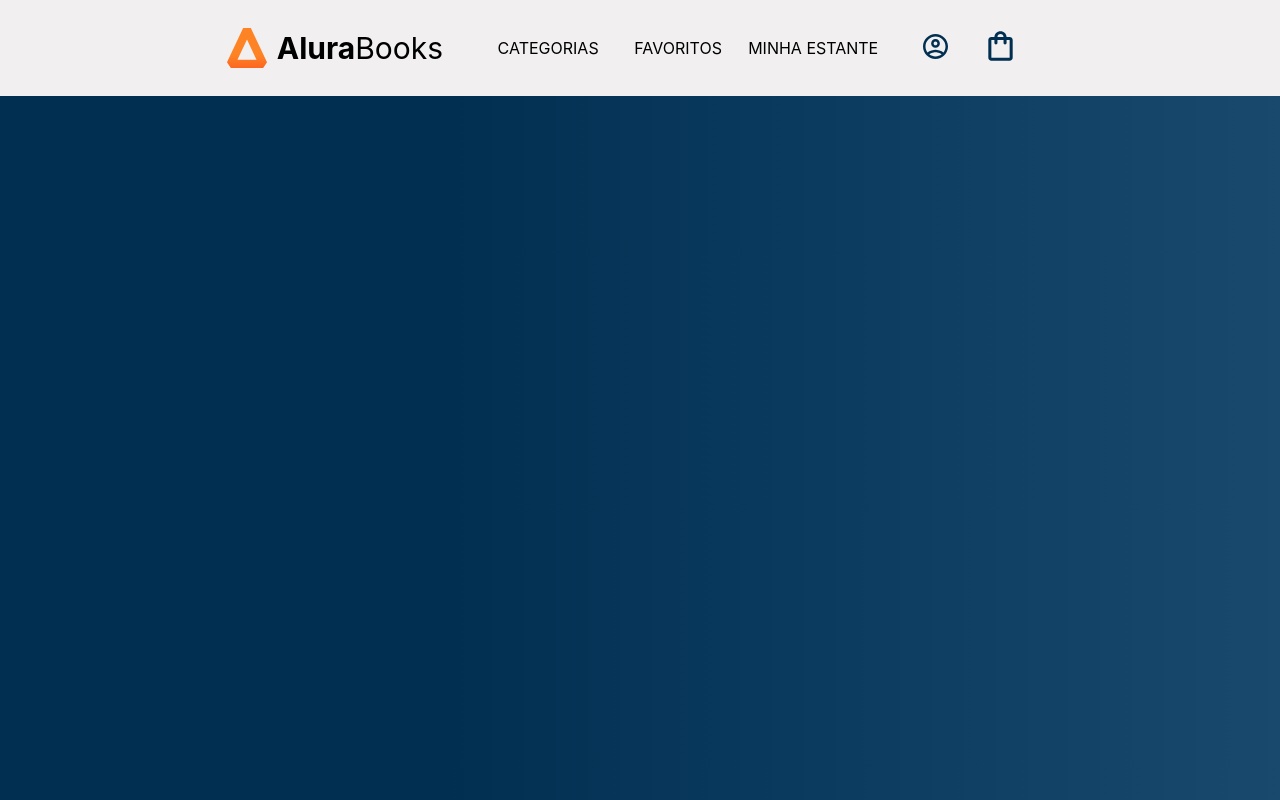
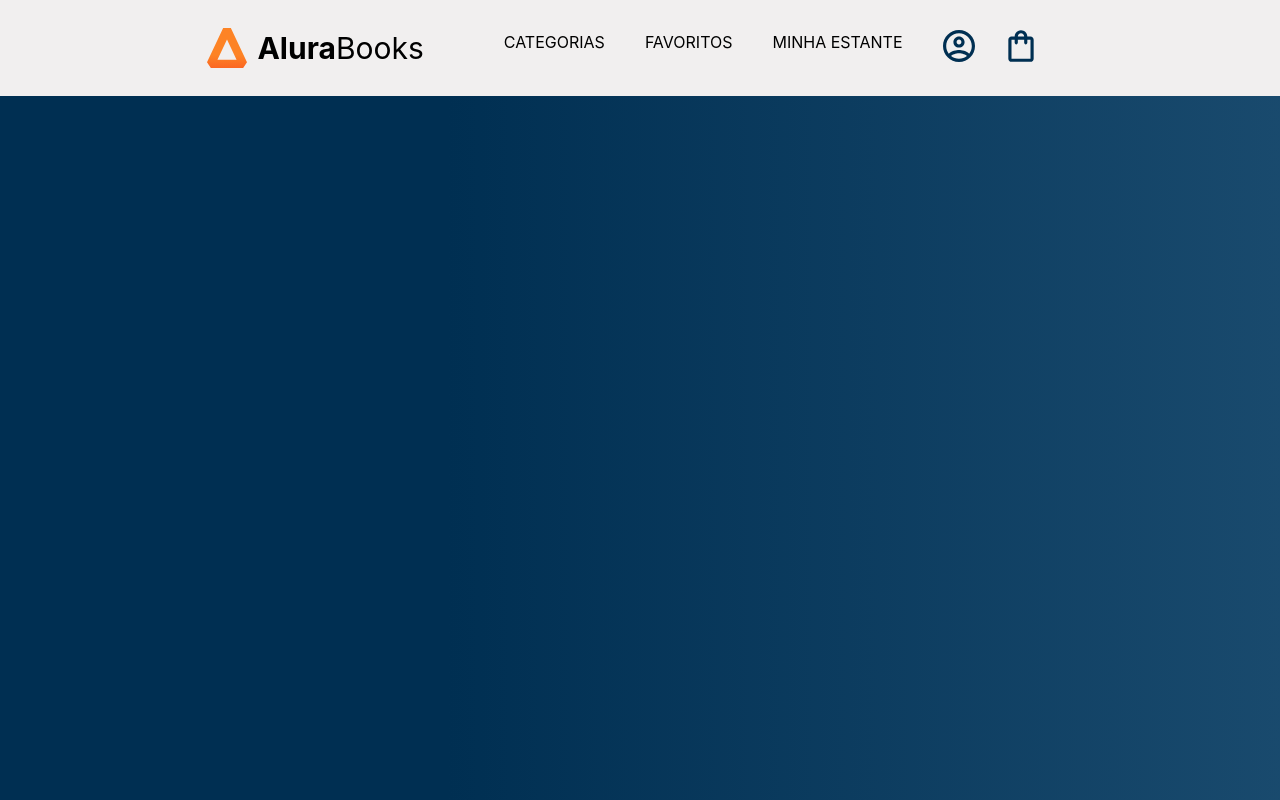
Before and after one commit to Bento-Hertz/Alura-Books, a React (Create React App) app: page / in a window 1280 px wide. Built offline with nearby package versions, Linux system fonts and the light colour scheme.

Commit message:
implementing styled compononents

```diff
--- a/src/App.css
+++ /dev/null
@@ -1,9 +0,0 @@
-.App {
-  width: 100vw;
-  height: 100vh;
-  background-image: linear-gradient(90deg, #002F52 35%, #326589 165%);
-}
-
-li {
-  list-style: none;
-}
--- a/src/App.js
+++ b/src/App.js
@@ -1,11 +1,21 @@
-import './App.css';
 import Header from './componentes/Header';
+import styled from 'styled-components';
+
+const AppContainer = styled.div`
+  width: 100vw;
+  height: 100vh;
+  background-image: linear-gradient(90deg, #002F52 35%, #326589 165%);
+
+  li {
+    list-style: none;
+  }
+`
 
 function App() {
   return (
-    <div className='App'>
+    <AppContainer>
       <Header/>
-    </div>
+    </AppContainer>
   );
 }
 
--- a/src/componentes/Header/estilo.css
+++ /dev/null
@@ -1,5 +0,0 @@
-.App-header {
-    background-color: rgb(241, 239, 239);
-    display: flex;
-    justify-content: center;
-  }
--- a/src/componentes/Header/index.js
+++ b/src/componentes/Header/index.js
@@ -1,15 +1,21 @@
-import './estilo.css';
 import Logo from '../Logo';
 import OpcoesHeader from '../OpcoesHeader';
 import IconesHeader from '../IconesHeader';
+import styled from 'styled-components';
+
+const HeaderContainer = styled.header`
+    background-color: rgb(241, 239, 239);
+    display: flex;
+    justify-content: center;
+`
 
 function Header() {
     return(
-        <header className='App-header'>
+        <HeaderContainer>
             <Logo/>
             <OpcoesHeader/>
             <IconesHeader/>
-        </header>
+        </HeaderContainer>
     );
 }
 
--- a/src/componentes/IconesHeader/estilo.css
+++ /dev/null
@@ -1,9 +0,0 @@
-.icones {
-    display: flex;
-    align-items: center;
-  }
-
-  .icone {
-    margin-right: 40px;
-    width: 25px;
-  }
--- a/src/componentes/IconesHeader/index.js
+++ b/src/componentes/IconesHeader/index.js
@@ -1,16 +1,26 @@
-import './estilo.css';
 import perfil from '../../imagens/perfil.svg';
 import sacola from '../../imagens/sacola.svg';
+import styled from 'styled-components';
+
+const Icone = styled.li`
+  margin-right: 40px;
+  width: 25px;
+`
+
+const Icones = styled.ul`
+  display: flex;
+  align-items: center;
+`
 
 const icones = [perfil, sacola];
 
 function IconesHeader() {
     return (
-        <ul className='icones'>
+        <Icones className='icones'>
           { icones.map( (icone) => (
-            <li><img className='icone' src={icone} alt='icone'></img></li>
+            <Icone><img className='icone' src={icone} alt='icone'></img></Icone>
           ))}
-        </ul>
+        </Icones>
     );
 }
 
--- a/src/componentes/OpcoesHeader/estilo.css
+++ /dev/null
@@ -1,15 +0,0 @@
-.opcoes {
-    display: flex;
-  }
-
-  .opcao {
-     font-size: 16px;
-     display: flex;
-     justify-content: center;
-     align-items: center;
-     text-align: center;
-     height: 100%;
-     padding: 0 5px;
-     cursor: pointer;
-     min-width: 120px;
-  }
--- a/src/componentes/OpcoesHeader/index.js
+++ b/src/componentes/OpcoesHeader/index.js
@@ -1,14 +1,29 @@
-import './estilo.css';
+import styled from 'styled-components';
+
+const Opcoes = styled.ul`
+  display: flex;
+`
+const Opcao = styled.li`
+  font-size: 16px;
+  display: flex;
+  justify-content: center;
+  align-items: center;
+  text-align: center;
+  height: 100%;
+  padding: 0 5px;
+  cursor: pointer;
+  min-width: 120px;
+`
 
 const textoOpcoes = ['CATEGORIAS', 'FAVORITOS', 'MINHA ESTANTE'];
 
 function OpcoesHeader() {
     return (
-        <ul className='opcoes'>
+        <Opcoes>
           { textoOpcoes.map( (texto) => (
-            <li className='opcao'><p>{texto}</p></li>
+            <Opcoes><p>{texto}</p></Opcoes>
           ))}
-        </ul>
+        </Opcoes>
     );
 }
 
--- a/src/componentes/logo/estilo.css
+++ /dev/null
@@ -1,13 +0,0 @@
-.logo {
-    display: flex;
-    align-items: center;
-    font-size: 30px;
-}
-
-.logo-img {
-    margin-right: 10px;
-}
-
-.negrito {
-    font-weight: bold;
-}
--- a/src/componentes/logo/index.js
+++ b/src/componentes/logo/index.js
@@ -1,12 +1,24 @@
-import './estilo.css';
 import logo from '../../imagens/logo.svg';
+import styled from 'styled-components';
+
+const LogoContainer = styled.div`
+    display: flex;
+    align-items: center;
+    font-size: 30px;
+`
+const LogoImg = styled.img`
+    margin-right: 10px;
+`
+const Negrito = styled.span`
+    font-weight: bold;
+`
 
 function Logo() {
     return (
-        <div className='logo'>
-            <img src={logo} alt='logo' className='logo-img'></img>
-            <p><span className='negrito'>Alura</span>Books</p>
-        </div>
+        <LogoContainer>
+            <LogoImg src={logo} alt='logo'></LogoImg>
+            <p><Negrito>Alura</Negrito>Books</p>
+        </LogoContainer>
     );
 }
 
```
